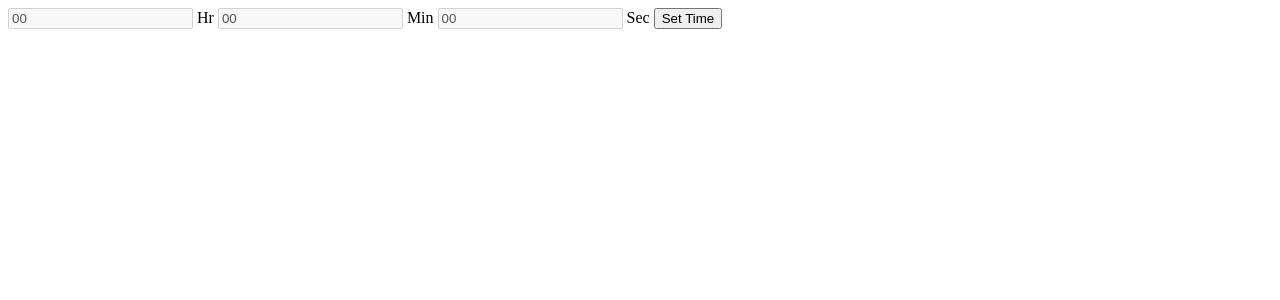
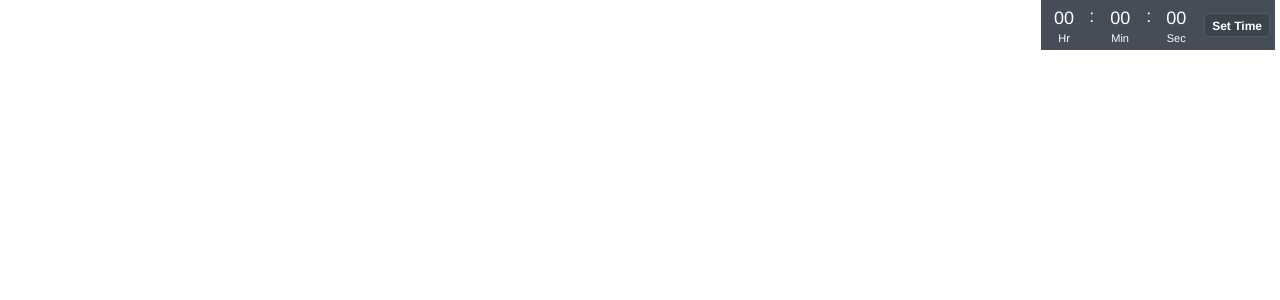
Before and after one commit to samarth77/timer, a PHP site: page / in a window 1280 px wide. Shown: the top 300 px of the page. Run offline with PHP 8.4, Linux system fonts and the light colour scheme; data that the repository does not hold is empty.

Commit message:
updated the UI

```diff
--- a/index.php
+++ b/index.php
@@ -1,4 +1,18 @@
-<div class="user-timer" id="user-timer" data-sound1="{{ asset('bundles/app/assets/sounds/the-calling.mp3')}}" data-sound2="{{ asset('bundles/app/assets/sounds/the-calling.ogg')}}">
+<!DOCTYPE html>
+<html lang="en">
+<head>
+  <title>Bootstrap Example</title>
+  <meta charset="utf-8">
+  <meta name="viewport" content="width=device-width, initial-scale=1">
+  <link rel="stylesheet" href="https://maxcdn.bootstrapcdn.com/bootstrap/3.4.0/css/bootstrap.min.css">
+  <link rel="stylesheet" href="timer.css">
+  <link rel="stylesheet" href="https://cdnjs.cloudflare.com/ajax/libs/font-awesome/4.7.0/css/font-awesome.min.css">
+  <script src="https://ajax.googleapis.com/ajax/libs/jquery/3.4.0/jquery.min.js"></script>
+  <script src="https://maxcdn.bootstrapcdn.com/bootstrap/3.4.0/js/bootstrap.min.js"></script>
+</head>
+<body>
+
+<div class="user-timer" id="user-timer" data-sound1="the-calling.mp3" data-sound2="the-calling.ogg">
     <span>
         <input class="timer-check-integer" id="hours"  type="text" value="00" disabled maxlength="2">
         <label > Hr </label>
@@ -24,7 +38,7 @@
     <label><input type="radio" name="func" id="countdown" style="display: none" value="countdown" checked> </label>
     <input id="lock" type="checkbox" checked style="display: none">
 </div>
-<script src="https://ajax.googleapis.com/ajax/libs/jquery/3.3.1/jquery.min.js"></script>
-<!-- <script type="text/javascript" src="jquery.blockUI.min.js"></script> -->
+
 <script type="text/javascript" src="timer.js"></script>
-<!-- <script type="text/javascript" src="app.js"></script> -->
+</body>
+</html>
--- /dev/null
+++ b/timer.css
@@ -0,0 +1,119 @@
+/* -----------------------------------------------------
+    User Timer
+----------------------------------------------------- */
+.user-timer {
+  color: #fff;
+  font-size: 18px;
+  margin: 0;
+  height: auto;
+  position: fixed;
+  right: 5px;
+  z-index: 9;
+  background: #444d58;
+  padding: 5px 0;
+}
+.user-timer * {
+  display: inline-block;
+  vertical-align: top;
+}
+.user-timer > span {
+  text-align: center;
+  padding: 0 5px;
+}
+.user-timer > span:nth-of-type(2) {
+  padding: 0 10px;
+  position: relative;
+}
+.user-timer > span:nth-of-type(2):after, .user-timer > span:nth-of-type(2):before {
+  display: inline-block;
+  width: 5px;
+  top: -1px;
+  text-align: center;
+  color: #fff;
+  content: ":";
+  position: absolute;
+}
+.user-timer > span:nth-of-type(2):after {
+  left: -3px;
+}
+.user-timer > span:nth-of-type(2):before {
+  right: -3px;
+}
+.user-timer label {
+  display: block;
+  font-size: 11px;
+  line-height: 14px;
+  font-weight: normal;
+  margin-bottom: 0px;
+}
+.user-timer button {
+  height: 24px;
+  line-height: 24px;
+  width: 24px;
+  margin-top: 8px;
+  border-radius: 4px !important;
+  padding: 0 5px;
+  font-size: 16px;
+  text-align: center;
+  border: none;
+  padding: 0px;
+  vertical-align: middle;
+  background: none;
+  /*&:last-of-type {
+      color: $gray;
+      &:hover {
+          color: #fff;
+      }
+  }*/
+}
+.user-timer button i {
+  vertical-align: baseline;
+}
+.user-timer #edit-timer {
+  width: auto;
+  background: #3b434d;
+  font-size: 12px;
+  font-weight: 600;
+  padding: 0 7px;
+  border: 1px solid #4f5966;
+}
+.user-timer #reset i {
+  transform: rotate(45deg);
+}
+.user-timer #save-timer {
+  background: #3b434d;
+}
+.user-timer input {
+  -webkit-appearance: textfield;
+  appearance: textfield;
+  -moz-appearance: textfield;
+  height: 26px;
+  border: none;
+  text-align: center;
+  padding: 0px;
+  font-size: 18px;
+  color: #fff;
+  background: none;
+  width: 36px;
+}
+.user-timer input[type=number]::-webkit-inner-spin-button,
+.user-timer input[type=number]::-webkit-outer-spin-button {
+  -webkit-appearance: none;
+  margin: 0;
+}
+.user-timer.b4set #start, .user-timer.b4set #reset {
+  display: none;
+}
+.user-timer.edit-mode input:not(#seconds) {
+  border: 1px solid rgba(255, 255, 255, 0.2);
+  color: #32c5d2;
+}
+.user-timer.edit-mode > span:nth-of-type(3) {
+  display: none;
+}
+.user-timer.edit-mode > span:nth-of-type(2):before {
+  display: none;
+}
+.user-timer.after-set #start, .user-timer.after-set #reset {
+  display: inline-block;
+}
```
Also changed, not shown: 2 other files.
